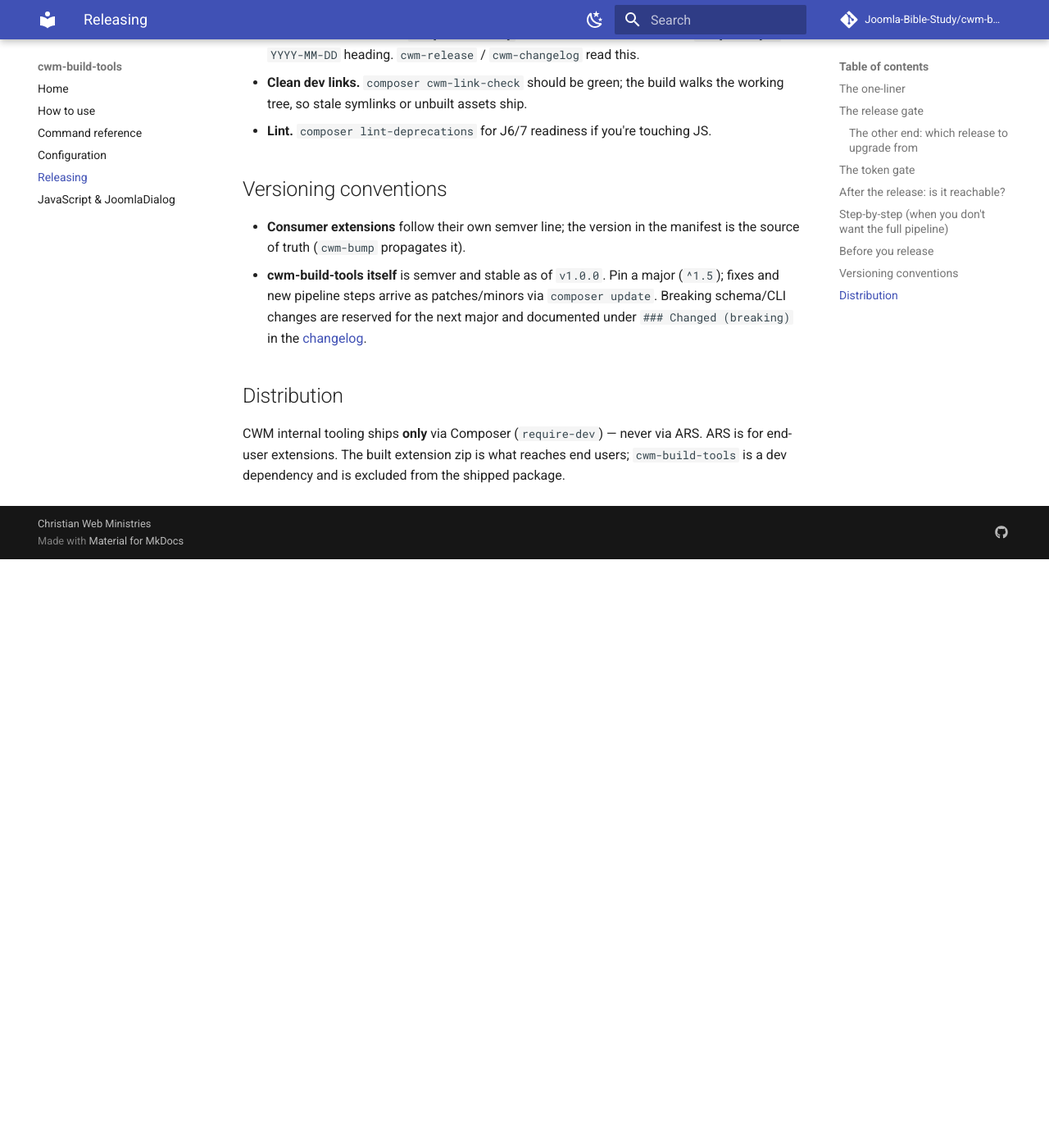
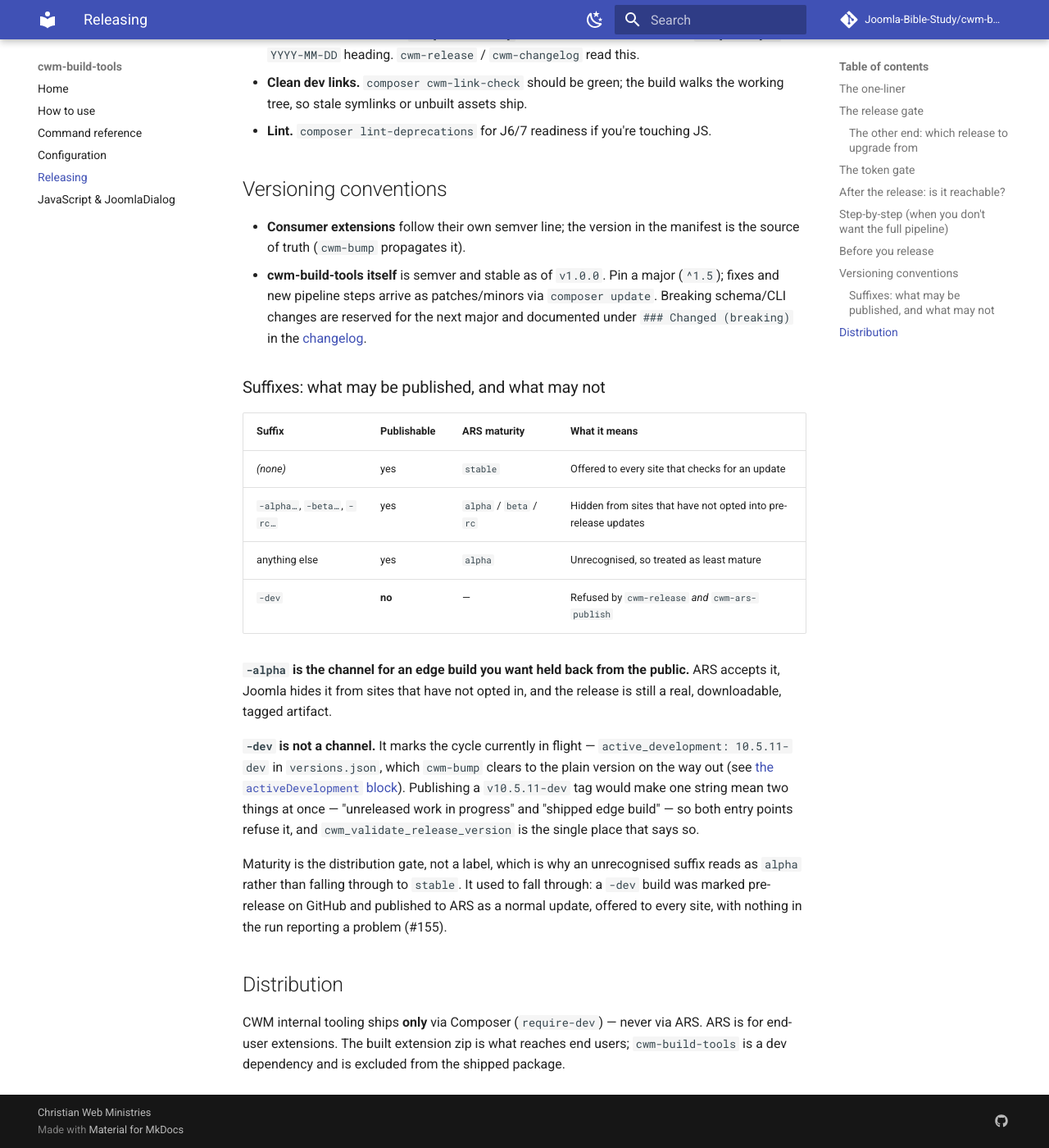
Before and after one commit to Joomla-Bible-Study/cwm-build-tools, an MkDocs documentation site: the page built from docs/releasing.md, in a window 1280 px wide and 1400 px high, scrolled down 4866 px. Shown: the whole window at 82% size. Built offline with MkDocs 1.6.1 and Material for MkDocs 9.7.7, drawn with Linux system fonts in a browser that asks for light colours; comment, search, counter and statistics services are not loaded; before the commit the page ends 5548 px from its top, so only the background shows below that.

Commit message:
docs(releasing): write down the version-suffix policy (#158)
What may be published, and as what, was only inferable from
cwm_validate_release_version's error message and the maturity case statement.
#155 was raised expecting -dev to be an edge channel, which it is not, and that
expectation is exactly what the docs did not answer.

-alpha, -beta and -rc are the publishable pre-release channels: ARS accepts
them, Joomla hides them from sites that have not opted into pre-release
updates, and the release is still a real tagged artifact. An edge build held
back from the public is -alpha.

-dev is not a channel. It marks the cycle in flight — active_development:
10.5.11-dev, which cwm-bump clears to the plain version on the way out — so a
publishable v10.5.11-dev tag would make one string mean both "unreleased work
in progress" and "shipped edge build". Both entry points refuse it, and
cwm_validate_release_version is the single place that says so.

Refs #155

Co-authored-by: Claude Opus 5 (1M context) <noreply@anthropic.com>

```diff
--- a/docs/releasing.md
+++ b/docs/releasing.md
@@ -229,6 +229,33 @@ rather than forking the fetcher.
   major and documented under `### Changed (breaking)` in the
   [changelog](https://github.com/Joomla-Bible-Study/cwm-build-tools/blob/main/CHANGELOG.md).
 
+### Suffixes: what may be published, and what may not
+
+| Suffix | Publishable | ARS maturity | What it means |
+|---|---|---|---|
+| *(none)* | yes | `stable` | Offered to every site that checks for an update |
+| `-alpha…`, `-beta…`, `-rc…` | yes | `alpha` / `beta` / `rc` | Hidden from sites that have not opted into pre-release updates |
+| anything else | yes | `alpha` | Unrecognised, so treated as least mature |
+| `-dev` | **no** | — | Refused by `cwm-release` *and* `cwm-ars-publish` |
+
+**`-alpha` is the channel for an edge build you want held back from the
+public.** ARS accepts it, Joomla hides it from sites that have not opted in,
+and the release is still a real, downloadable, tagged artifact.
+
+**`-dev` is not a channel.** It marks the cycle currently in flight —
+`active_development: 10.5.11-dev` in `versions.json`, which `cwm-bump` clears
+to the plain version on the way out (see
+[the `activeDevelopment` block](configuration.md#versiontrackingactivedevelopment--reopening-the-cycle-after-a-release)).
+Publishing a `v10.5.11-dev` tag would make one string mean two things at once —
+"unreleased work in progress" and "shipped edge build" — so both entry points
+refuse it, and `cwm_validate_release_version` is the single place that says so.
+
+Maturity is the distribution gate, not a label, which is why an unrecognised
+suffix reads as `alpha` rather than falling through to `stable`. It used to
+fall through: a `-dev` build was marked pre-release on GitHub and published to
+ARS as a normal update, offered to every site, with nothing in the run
+reporting a problem (#155).
+
 ## Distribution
 
 CWM internal tooling ships **only** via Composer (`require-dev`) — never via
```
Also changed, not shown: CHANGELOG.md (+10 -0 lines).
